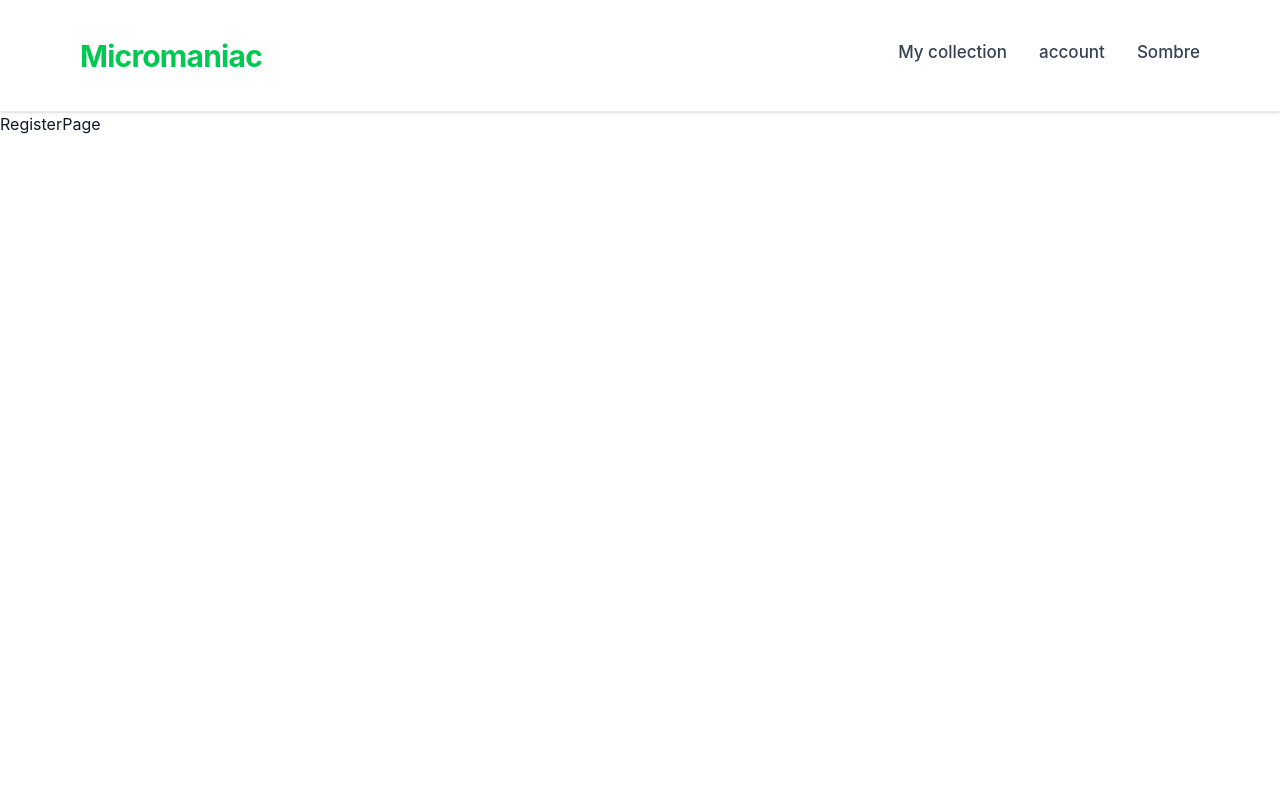
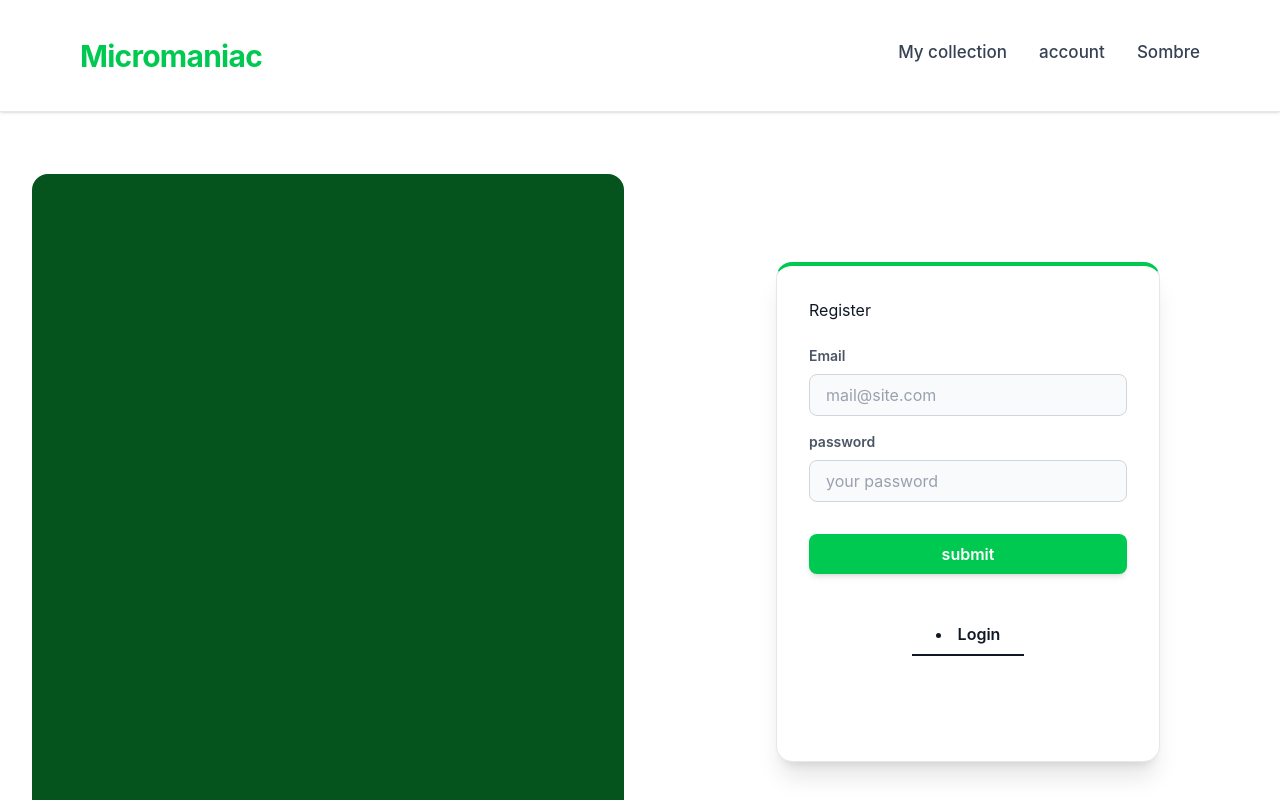
Before and after one commit to maximepoujol1-dot/Ludotheque-React-PythonFastAPI, a React (Vite) app in the folder web/: page /register in a window 1280 px wide. Shown: the top 800 px of the page. Built offline with nearby package versions, Linux system fonts and the light colour scheme.

Commit message:
login and register page update

```diff
--- a/web/src/view/LoginPage.tsx
+++ b/web/src/view/LoginPage.tsx
@@ -1,13 +1,41 @@
-import React from 'react'
-import LoginForm from '../components/Form'
+import Card from '../components/Card'
+import Button from '../components/Button'
+import { Link } from 'react-router-dom';
+
+const tabBase = "px-6 py-2 font-semibold transition-colors cursor-pointer border-b-2"
+const cardStyle = "flex flex-col w-full max-w-sm p-8 card bg-white dark:bg-dark-surface shadow-xl border border-gray-200 dark:border-white/10 border-t-4 border-t-green-500 rounded-2xl"
+const titleStyle = "text-sm font-semibold text-gray-600 dark:text-gray-300 mt-2"
+const inputStyle = "input validator w-full bg-gray-50 dark:bg-white/5 text-gray-900 dark:text-white placeholder:text-gray-400 dark:placeholder:text-gray-500 border border-gray-300 dark:border-white/10 rounded-lg px-4 py-2 transition focus:outline-none focus:bg-white dark:focus:bg-white/10 focus:border-green-500 focus:ring-2 focus:ring-green-200 dark:focus:ring-green-500/30"
+const buttonStyle = "mt-6 w-full py-2 rounded-lg bg-green-500 text-white font-semibold shadow-md transition hover:bg-green-600 active:scale-95 cursor-pointer"
 
 const LoginPage = () => {
   return (
-    <div>
-      <LoginForm></LoginForm>
-      <br/>
+    <div className="flex min-h-screen flex-col md:flex-row items-center justify-center">
+
+      <div className="flex flex-1 flex-col items-center justify-center px-4 py-12">
+        <div className="flex flex-col md:flex-row justify-center items-stretch gap-6 w-full max-w-3xl min-h-[500px]">
+
+        <Card title={"Login"} style={cardStyle}>
+          <div className="flex flex-col gap-2 mt-4">
+					  <h2 className={titleStyle}>Email</h2>
+            <input className={inputStyle} type="email" required placeholder="mail@site.com" />
+					  <h2 className={titleStyle}>password</h2>
+            <input className={inputStyle} type="password" required placeholder="your password" />
+            <button className={buttonStyle}>submit</button>
+            <div className="flex justify-center items-center gap-2 mt-8">
+            <Link to="/register"><li className={tabBase}>Register</li></Link>
+            </div>
+          </div>
+        </Card>
+      </div>
+
+      </div>
+
+      <div className="flex flex-1 items-center justify-center p-8">
+        <img src="src/assets/font.png" alt="Illustration de connexion" className="h-full w-full object-cover rounded-2xl"/>
+      </div>
     </div>
-  )
+	)
 }
 
 export default LoginPage
--- a/web/src/view/RegisterPage.tsx
+++ b/web/src/view/RegisterPage.tsx
@@ -1,9 +1,42 @@
 import React from 'react'
+import Card from '../components/Card'
+import { Link } from 'react-router-dom'
+
+const tabBase = "px-6 py-2 font-semibold transition-colors cursor-pointer border-b-2"
+const cardStyle = "flex flex-col w-full max-w-sm p-8 card bg-white dark:bg-dark-surface shadow-xl border border-gray-200 dark:border-white/10 border-t-4 border-t-green-500 rounded-2xl"
+const titleStyle = "text-sm font-semibold text-gray-600 dark:text-gray-300 mt-2"
+const inputStyle = "input validator w-full bg-gray-50 dark:bg-white/5 text-gray-900 dark:text-white placeholder:text-gray-400 dark:placeholder:text-gray-500 border border-gray-300 dark:border-white/10 rounded-lg px-4 py-2 transition focus:outline-none focus:bg-white dark:focus:bg-white/10 focus:border-green-500 focus:ring-2 focus:ring-green-200 dark:focus:ring-green-500/30"
+const buttonStyle = "mt-6 w-full py-2 rounded-lg bg-green-500 text-white font-semibold shadow-md transition hover:bg-green-600 active:scale-95 cursor-pointer"
+
 
 const RegisterPage = () => {
   return (
-    <div>RegisterPage</div>
-  )
+    <div className="flex min-h-screen flex-col md:flex-row items-center justify-center">
+
+      <div className="flex flex-1 items-center justify-center p-8">
+        <img src="src/assets/font.png" alt="Illustration de connexion" className="h-full w-full object-cover rounded-2xl"/>
+      </div>
+
+      <div className="flex flex-1 flex-col items-center justify-center px-4 py-12">
+        <div className="flex flex-col md:flex-row justify-center items-stretch gap-6 w-full max-w-3xl min-h-[500px]">
+
+        <Card title={"Register"} style={cardStyle}>
+          <div className="flex flex-col gap-2 mt-4">
+					  <h2 className={titleStyle}>Email</h2>
+            <input className={inputStyle} type="email" required placeholder="mail@site.com" />
+					  <h2 className={titleStyle}>password</h2>
+            <input className={inputStyle} type="password" required placeholder="your password" />
+            <button className={buttonStyle}>submit</button>
+            <div className="flex justify-center items-center gap-2 mt-8">
+            <Link to="/login"><li className={tabBase}>Login</li></Link>
+            </div>
+          </div>
+        </Card>
+      </div>
+
+      </div>
+    </div>
+	)
 }
 
 export default RegisterPage
```
